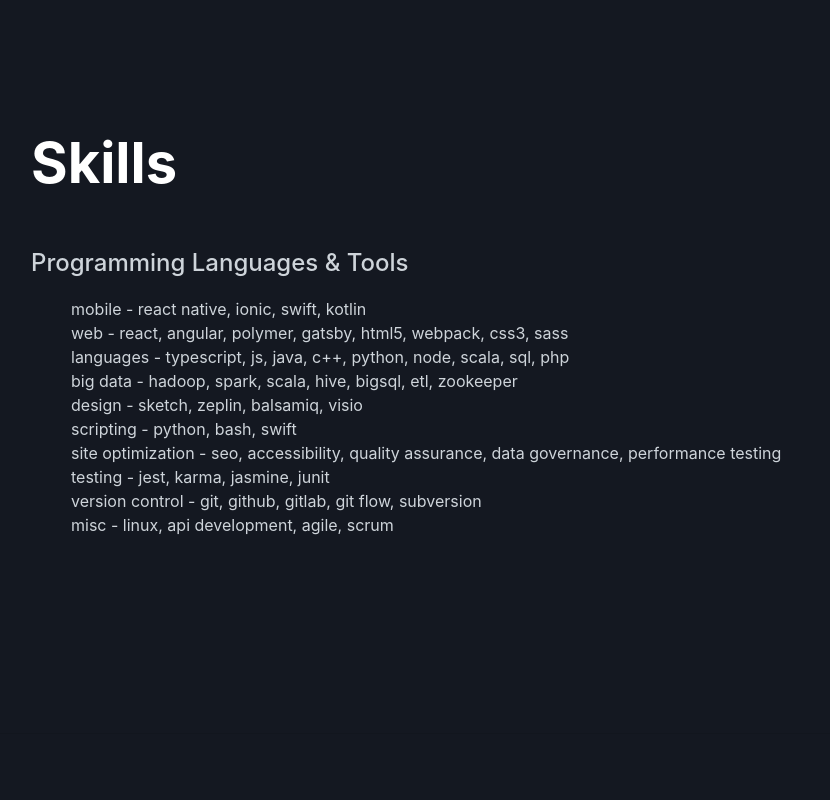
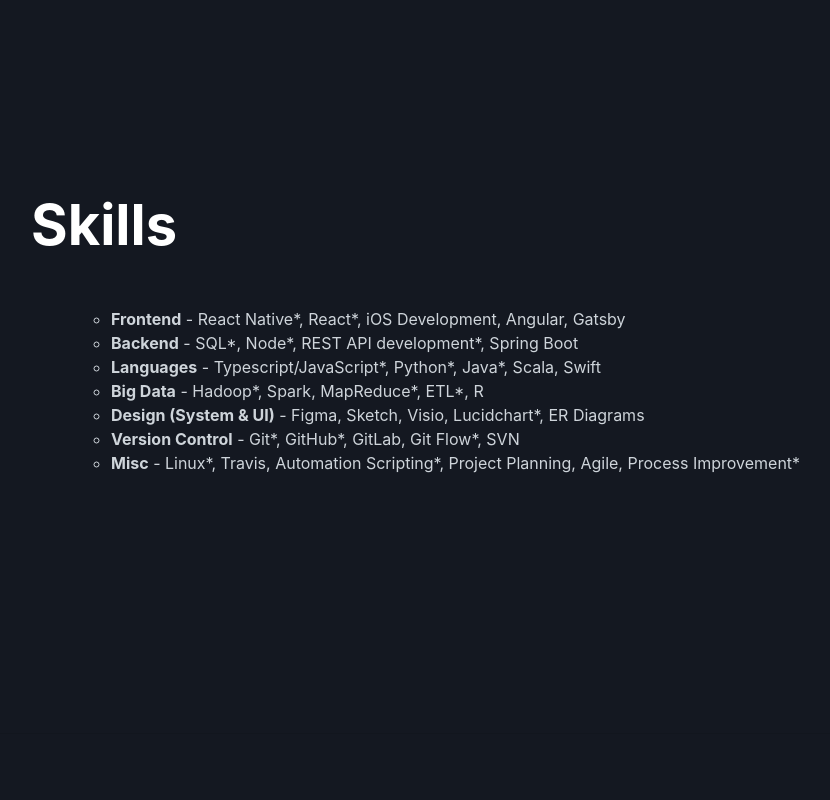
Before and after one commit to rosahbruno/mysite, a Gatsby site: page / in a window 1280 px wide. Shown: the part 4820-5620 px from the top of the page, without its empty margins (289-1119 px from the left). Built offline with nearby package versions, Linux system fonts and the light colour scheme; Gatsby itself is replaced by a stand-in of ours; a web font is replaced by a local one.

Commit message:
refactor(skills): make Skills a functional component

```diff
--- a/src/assets/constants/copy.js
+++ b/src/assets/constants/copy.js
@@ -100,7 +100,7 @@
       {
         school: 'Juniata College',
         startDate: "May '20",
-        endDate: "Present",
+        endDate: 'Present',
         degree: "Master's of Data Science",
         gpa: 'GPA: 3.8'
       },
@@ -122,13 +122,49 @@
         degree: 'High School Diploma',
         gpa: 'GPA: 3.65',
         activities:
-          "Football\nBasketball\nBaseball\nSki Club\nNewspaper/Yearbook Sports Editor\nJournalism",
+          'Football\nBasketball\nBaseball\nSki Club\nNewspaper/Yearbook Sports Editor\nJournalism',
         awards:
-          "Computer & Technology Award 2x\nTeam Captain of Football & Baseball Teams\nAll Conference: Baseball 3x, Football 2x\nAll County: Baseball 4x, Football 2x"
+          'Computer & Technology Award 2x\nTeam Captain of Football & Baseball Teams\nAll Conference: Baseball 3x, Football 2x\nAll County: Baseball 4x, Football 2x'
       }
     ]
   },
-  skills: {},
+  skills: [
+    {
+      title: 'Frontend',
+      items: ['React Native*', 'React*', 'iOS Development', 'Angular', 'Gatsby']
+    },
+    {
+      title: 'Backend',
+      items: ['SQL*', 'Node*', 'REST API development*', 'Spring Boot']
+    },
+    {
+      title: 'Languages',
+      items: ['Typescript/JavaScript*', 'Python*', 'Java*', 'Scala', 'Swift']
+    },
+    {
+      title: 'Big Data',
+      items: ['Hadoop*', 'Spark', 'MapReduce*', 'ETL*', 'R']
+    },
+    {
+      title: 'Design (System & UI)',
+      items: ['Figma', 'Sketch', 'Visio', 'Lucidchart*', 'ER Diagrams']
+    },
+    {
+      title: 'Version Control',
+      items: ['Git*', 'GitHub*', 'GitLab', 'Git Flow*', 'SVN']
+    },
+    {
+      title: 'Misc',
+      items: [
+        'Linux*',
+        'Travis',
+        'Automation Scripting*',
+        'Project Planning',
+        'Agile',
+        'Process Improvement*'
+      ]
+    }
+  ],
   interests: {},
   portfolio: {}
 };
--- a/src/components/Skills.js
+++ b/src/components/Skills.js
@@ -1,4 +1,5 @@
 import React from 'react';
+import { copy } from '../assets/constants/copy';
 
 const Skills = () => (
   <section
@@ -6,41 +7,21 @@
     id="skills"
   >
     <div className="w-100">
-      <h2 className="mb-5">Skills</h2>
-      <div className="subheading mb-3">
-        Programming Languages &amp; Tools
-      </div>
+      <h2 className="mb-5">{copy.nav.skills}</h2>
       <ul className="fa-ul mb-0">
-        <li>
-          mobile - react native, ionic, swift, kotlin
-        </li>
-        <li>
-          web - react, angular, polymer, gatsby, html5, webpack, css3, sass
-        </li>
-        <li>
-          languages - typescript, js, java, c++, python, node, scala, sql, php
-        </li>
-        <li>
-          big data - hadoop, spark, scala, hive, bigsql, etl, zookeeper
-        </li>
-        <li>
-          design - sketch, zeplin, balsamiq, visio
-        </li>
-        <li>
-          scripting - python, bash, swift
-        </li>
-        <li>
-          site optimization - seo, accessibility, quality assurance, data governance, performance testing
-        </li>
-        <li>
-          testing - jest, karma, jasmine, junit
-        </li>
-        <li>
-          version control - git, github, gitlab, git flow, subversion
-        </li>
-        <li>
-          misc - linux, api development, agile, scrum
-        </li>
+        {copy.skills.map(group => (
+          <ul>
+            <li>
+              <b>{group.title}</b> -{' '}
+              {group.items.map((item, i) => (
+                <>
+                  {item}
+                  {i === group.items.length - 1 ? '' : ','}{' '}
+                </>
+              ))}
+            </li>
+          </ul>
+        ))}
       </ul>
     </div>
   </section>
```
